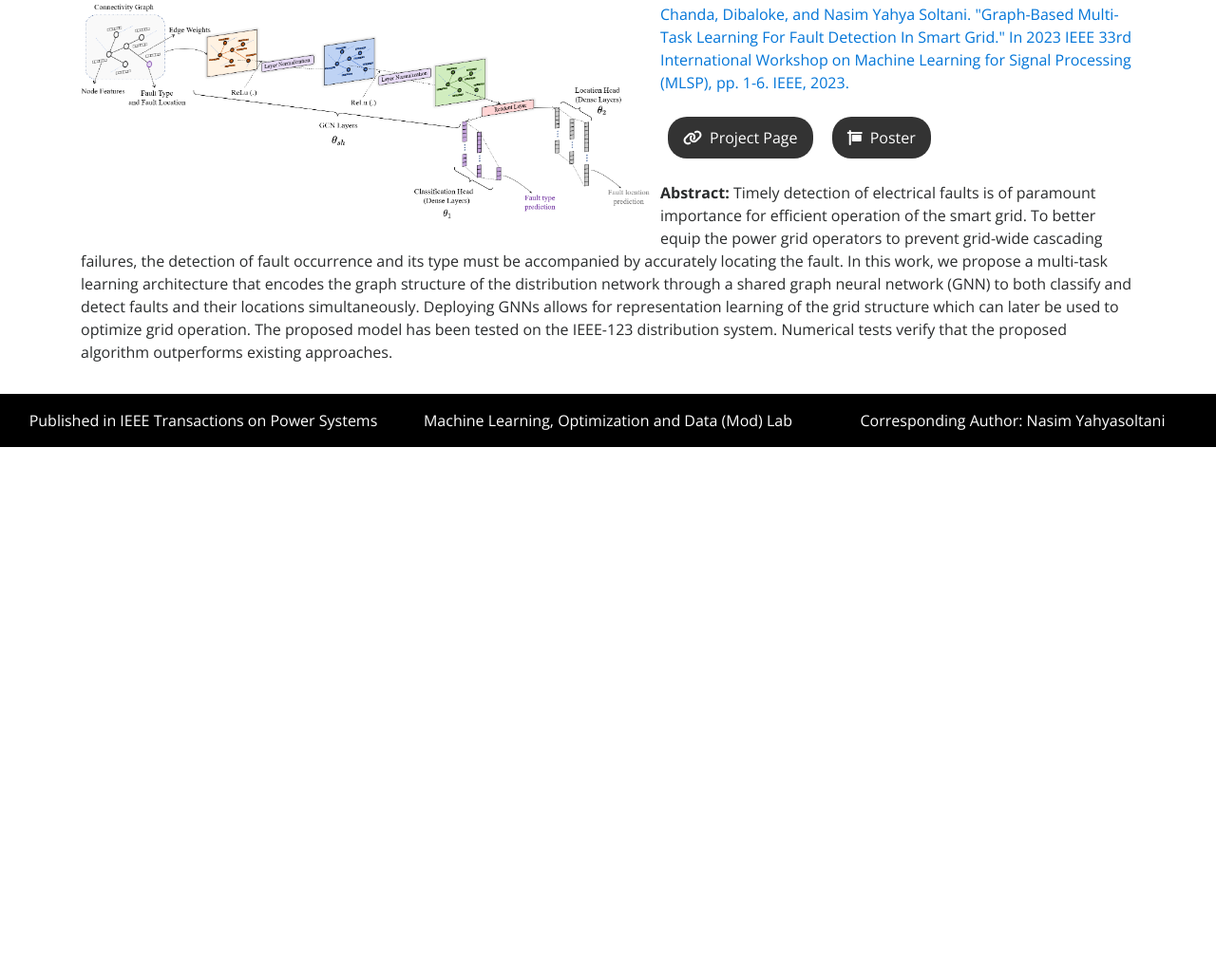
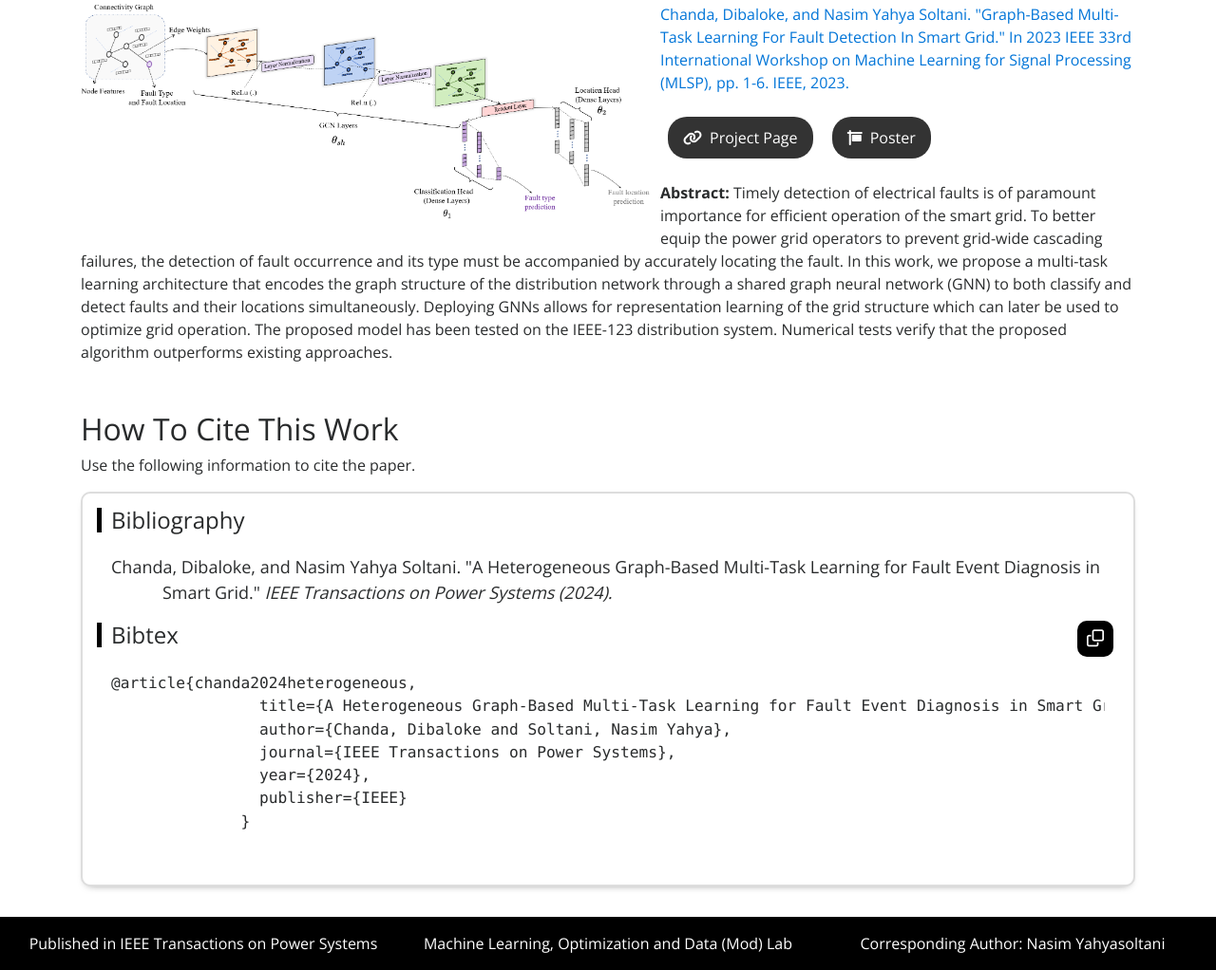
Before and after one commit to graphbasedmtl/heterogenous-graph-mtl-fault-diagonosis, a plain HTML site: page index.html in a window 1280 px wide. Shown: the part 4742-5764 px from the top of the page at 95% size. Before the commit the page ends 5213 px from the top, so only its background shows below. Drawn offline with nearby package versions, Linux system fonts and the light colour scheme.

Commit message:
Citation added

```diff
--- a/index.html
+++ b/index.html
@@ -250,6 +250,36 @@ in the algorithm. By performing all the iterations in a hierarchical manner
           <b> Abstract: </b>Timely detection of electrical faults is of paramount importance for efficient operation of the smart grid. To better equip the power grid operators to prevent grid-wide cascading failures, the detection of fault occurrence and its type must be accompanied by accurately locating the fault. In this work, we propose a multi-task learning architecture that encodes the graph structure of the distribution network through a shared graph neural network (GNN) to both classify and detect faults and their locations simultaneously. Deploying GNNs allows for representation learning of the grid structure which can later be used to optimize grid operation. The proposed model has been tested on the IEEE-123 distribution system. Numerical tests verify that the proposed algorithm outperforms existing approaches.
       </p>
 
+      <h2>How To Cite This Work</h2>
+    <p>
+        Use the following information to cite the paper.
+      </p>
+<div class="card projcard">
+          <div id="copy">
+                <h4>Bibliography</h4>
+          </div>
+            <div class="card-block">
+              <p id="bibliography-text" style="text-indent: -3em; margin-left: 3em;" class="card-text clickselect">
+                Chanda, Dibaloke, and Nasim Yahya Soltani. "A Heterogeneous Graph-Based Multi-Task Learning for Fault Event Diagnosis in Smart Grid."
+                <em>IEEE Transactions on Power Systems (2024).</em>
+                </nobr>
+              </p>
+            </div>
+
+                <div id="copy">
+                    <h4>Bibtex </h4><button id="copy-bibtex" style="outline: none; border: none;background-color: transparent;" ><i class="fa fa-clone copy-text"></i></button>
+                </div>
+
+            <div class="card-block">
+              <pre id="bibtex-text" class="card-text clickselect">@article{chanda2024heterogeneous,
+                title={A Heterogeneous Graph-Based Multi-Task Learning for Fault Event Diagnosis in Smart Grid},
+                author={Chanda, Dibaloke and Soltani, Nasim Yahya},
+                journal={IEEE Transactions on Power Systems},
+                year={2024},
+                publisher={IEEE}
+              }
+      </pre>
+
 
 
     </div>
@@ -272,16 +302,17 @@ in the algorithm. By performing all the iterations in a hierarchical manner
   </footer>
 <script src="https://kit.fontawesome.com/a03b5c7365.js" crossorigin="anonymous"></script>
 
+
+
 <script>
   document.addEventListener('DOMContentLoaded', function() {
-  const bibtexText = `@inproceedings{chanda2023graph,
-  title={Graph-Based Multi-Task Learning For Fault Detection In Smart Grid},
+  const bibtexText = `@article{chanda2024heterogeneous,
+  title={A Heterogeneous Graph-Based Multi-Task Learning for Fault Event Diagnosis in Smart Grid},
   author={Chanda, Dibaloke and Soltani, Nasim Yahya},
-  booktitle={2023 IEEE 33rd International Workshop on Machine Learning for Signal Processing (MLSP)},
-  pages={1--6},
-  year={2023},
-  organization={IEEE}
-  }`;
+  journal={IEEE Transactions on Power Systems},
+  year={2024},
+  publisher={IEEE}
+}`;
 
   document.getElementById('copy-bibtex').addEventListener('click', function() {
       copyToClipboard(bibtexText); changeIcon(this);
```
